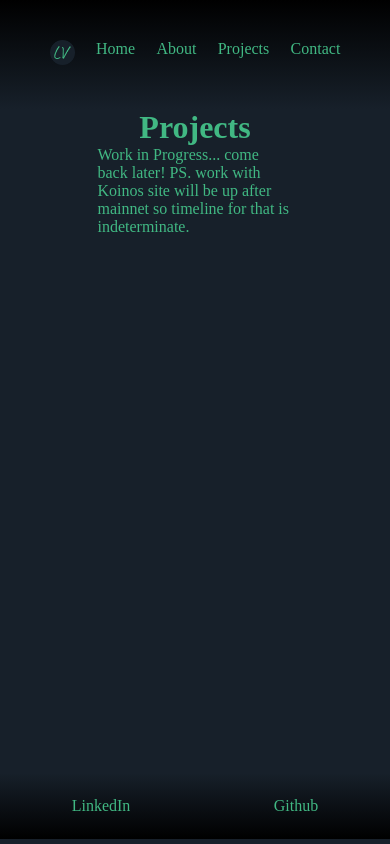
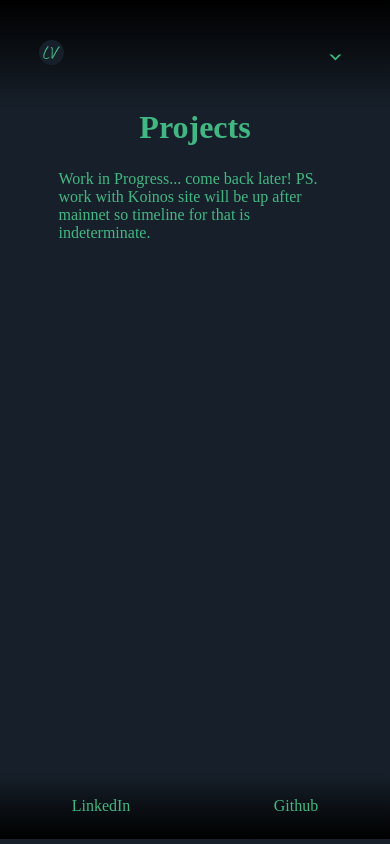
Before and after one commit to luis-valdivia/me, a Vue app: page /home/projects in a window 390 px wide. Built offline with nearby package versions, Linux system fonts and the light colour scheme; a web font is replaced by a local one.

Commit message:
mobile ready

```diff
--- a/src/components/NavBar.vue
+++ b/src/components/NavBar.vue
@@ -1,12 +1,12 @@
 <template>
   <nav>
-    <div>
     <ul class="primary-nav flex">
       <li>
         <router-link to="/">
           <img src="../assets/png/logo.png" alt="Logo" height="25" />
         </router-link>
       </li>
+      <div class="primary-nav flex" id="overlay" @click="hideMenu">
         <li>
           <router-link to="/home">
             <span>Home</span>
@@ -27,10 +27,32 @@
             <span>Contact</span>
           </a>
         </li>
+      </div>
+      <li>
+        <a class="icon" @click="showMenu">
+          <img src="../assets/svg/dropDown.svg" alt="mobile menu" height="25" />
+        </a>
+      </li>
     </ul>
-    </div>
   </nav>
 </template>
+
+<script>
+export default {
+  methods: {
+    showMenu() {
+      document.getElementById("overlay").style.display = "flex";
+      window.onscroll = function () {
+        window.scrollTo(0, 0);
+      };
+    },
+    hideMenu() {
+      document.getElementById("overlay").style.display = "none";
+      window.onscroll = null;
+    },
+  },
+};
+</script>
 
 <style scoped>
 nav {
@@ -39,11 +61,45 @@ nav {
 }
 .primary-nav {
   list-style: none;
-  justify-content: space-around;
+  justify-content: space-between;
   padding: 0;
 }
 span {
   font-size: 1rem;
   color: var(--primary);
 }
+.icon {
+  display: none;
+}
+#overlay {
+  justify-content: space-between;
+  width: 40vw;
+}
+@media screen and (max-width: 700px) {
+  .icon {
+    display: block;
+  }
+  .primary-nav {
+    justify-content: space-between;
+  }
+  #overlay {
+    flex-direction: column;
+    position: fixed;
+    display: none;
+    width: 100vw;
+    height: 100vh;
+    top: 0;
+    left: 0;
+    right: 0;
+    bottom: 0;
+    background-color: var(--secondary);
+    z-index: 2;
+  }
+  #overlay > li {
+    margin: 2em auto;
+  }
+  #overlay > li span {
+    font-size: 4em;
+  }
+}
 </style>
--- a/src/views/About.vue
+++ b/src/views/About.vue
@@ -43,7 +43,7 @@ export default {
 
 <style scoped>
 .container {
-  height: calc(100vh - 71px - 109px);
+  min-height: calc(100vh - 71px - 109px);
 }
 p {
   margin: 1.5em auto;
@@ -56,4 +56,11 @@ h1 {
   margin: 0 auto;
   width: fit-content;
 }
+
+@media only screen and (max-width: 330px) {
+  p {
+    width: 80vw;
+    font-size: 0.75em;
+  }
+}
 </style>
--- a/src/views/Hello.vue
+++ b/src/views/Hello.vue
@@ -10,6 +10,7 @@
         <h1 id="e">o</h1>
       </span>
     </transition>
+    <p v-show="showImage">Swipe all the way down!</p>
     <router-link to="/home">
       <img
         v-show="showImage"
@@ -79,11 +80,6 @@ export default {
       document.getElementById("helloDiv").style.minHeight = "calc(100vh + 1px)";
       window.onscroll = function () {
         document.getElementsByClassName("ScrollDown")[0].click();
-        // window.scrollTo({
-        //   top: document.body.scrollHeight,
-        //   behavior: "smooth",
-        //   duration: 0.4,
-        // });
         window.onscroll = null;
       };
     }
@@ -110,4 +106,9 @@ img {
 h1 {
   font-size: 4em;
 }
+p {
+  position: absolute;
+  margin-top: 6em;
+  right: calc(50vw - 85px);
+}
 </style>
--- a/src/views/Home.vue
+++ b/src/views/Home.vue
@@ -9,8 +9,9 @@ import Footer from "../components/Footer.vue";
     <div class="container">
       <h1>Luis E Valdivia</h1>
       <p>
-        Hi, I'm a front-end developer, open to learning new technologies and
-        embarking on new opportunities.
+        Front-end developer.
+        <br />
+        Ready to learn new technologies and embark on new opportunities.
       </p>
       <img src="../assets/png/me.png" alt="Me" />
     </div>
@@ -29,11 +30,11 @@ export default {
 
 <style scoped>
 .container {
-  height: calc(100vh - 71px - 109px);
+  min-height: calc(100vh - 71px - 109px);
 }
 p {
-  margin: 1em auto;
-  width: 50vw;
+  margin: 1.5em auto;
+  width: 70vw;
 }
 h1 {
   margin: 0 auto;
@@ -44,4 +45,11 @@ img {
   height: 50vh;
   margin: 0 auto;
 }
+
+@media only screen and (max-width: 330px) {
+  p {
+    width: 80vw;
+    font-size: 0.75em;
+  }
+}
 </style>
--- a/src/views/Projects.vue
+++ b/src/views/Projects.vue
@@ -28,14 +28,21 @@ export default {
 
 <style scoped>
 .container {
-  height: calc(100vh - 71px - 109px);
+  min-height: calc(100vh - 71px - 109px);
 }
 p {
-  margin: 0 auto;
-  width: 50vw;
+  margin: 1.5em auto;
+  width: 70vw;
 }
 h1 {
   margin: 0 auto;
   width: fit-content;
 }
+
+@media only screen and (max-width: 330px) {
+  p {
+    width: 80vw;
+    font-size: 0.75em;
+  }
+}
 </style>
--- a/vite.config.js
+++ b/vite.config.js
@@ -1,7 +1,10 @@
 import { defineConfig } from 'vite'
 import vue from '@vitejs/plugin-vue'
 
-// https://vitejs.dev/config/
 export default defineConfig({
   plugins: [vue()],
+  server: {
+    host: true,
+  }
+
 })
```
Lines whose indentation alone changed are shown as unchanged.
